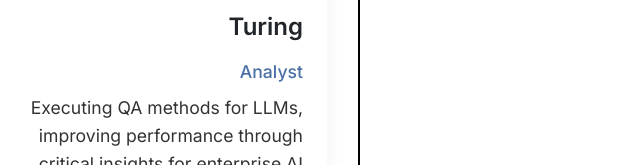
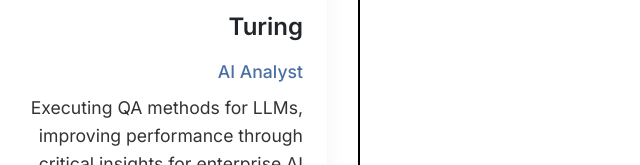
Before and after one commit to Yemofio/digney.yemofio.github.io, a plain HTML site: page index.html in a window 1280 px wide. Shown: the part 1551-1716 px from the top of the page, 281-921 px from the left. Drawn offline with Linux system fonts and the light colour scheme.

Commit message:
Update index.html

```diff
--- a/index.html
+++ b/index.html
@@ -74,7 +74,7 @@
                         <img src="turing-logo.jpg" alt="Turing">
                     </div>
                     <h3>Turing</h3>
-                    <p class="position">Analyst</p>
+                    <p class="position">AI Analyst</p>
                     <p>Executing QA methods for LLMs, improving performance through critical insights for enterprise AI performance and safety.</p>
                 </div>
             </div>
```
